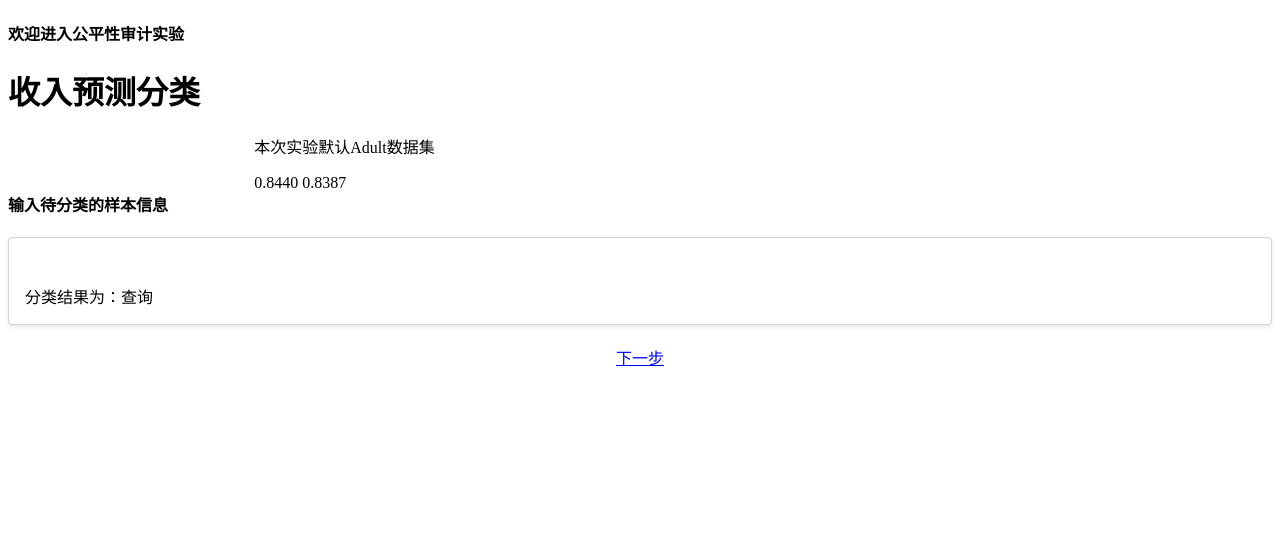
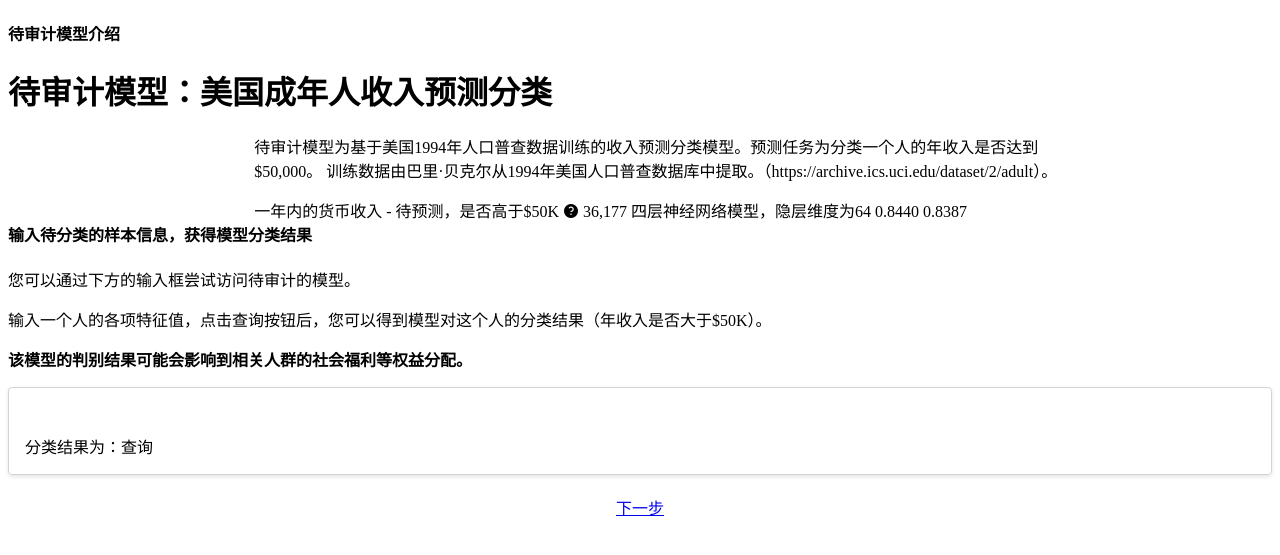
Before and after one commit to shadeoff/FairnessAuditing-DJango, a Django app: page /page01/ in a window 1280 px wide. Shown: the top 555 px of the page. Run offline with Django 4.2, Linux system fonts and the light colour scheme; parts of the project's set-up code (start-up, migrations or seed data) failed here and were passed over; some libraries are stand-ins or nearby versions.

Commit message:
修改page1的交互

```diff
--- a/web/templates/exp01.html
+++ b/web/templates/exp01.html
@@ -38,27 +38,35 @@
     <el-container>
         <!-- Header -->
         <el-header>
-            <h4>欢迎进入公平性审计实验</h4>
+            <h4>待审计模型介绍</h4>
         </el-header>
 
         <!-- Main -->
         <el-main>
             <div class="info">
-                <h1>收入预测分类</h1>
+                <h1>待审计模型：美国成年人收入预测分类</h1>
                 <el-row :gutter="30">
                     <!-- 信息显示 -->
                     <el-col :span="12">
                         <div class="train-info-card">
                             <div class="train-info grid-content bg-purple">
-                                <el-descriptions title="用户信息" :column="1">
-                                    <el-descriptions-item label="训练数据集">本次实验默认Adult数据集</el-descriptions-item>
-                                    <el-descriptions-item label="特征">
+                                <el-descriptions title="模型信息" :column="1">
+                                    <el-descriptions-item label="模型介绍">待审计模型为基于美国1994年人口普查数据训练的收入预测分类模型。预测任务为分类一个人的年收入是否达到$50,000。</el-descriptions-item>
+                                    <el-descriptions-item label="训练数据集">训练数据由巴里·贝克尔从1994年美国人口普查数据库中提取。（https://archive.ics.uci.edu/dataset/2/adult）。</el-descriptions-item>
+                                    <el-descriptions-item label="特征取值范围">
                                         <ul>
                                              <li v-for="(range, feature) in features" :key="feature">
-                                                [[ getFeatureDescription(feature, range) ]]
+                                              [[ getFeatureDescription(feature, range) ]]
+                                              <el-tooltip class="item" effect="light" v-if="getFeatureNote(feature)!=null" :content="getFeatureNote(feature)" placement="right-start"><i class="el-icon-question"/></i></el-tooltip>
                                              </li>
                                         </ul>
                                     </el-descriptions-item>
+                                    <el-descriptions-item label="待预测标签">
+                                        一年内的货币收入 - 待预测，是否高于$50K
+                                        <el-tooltip class="item" effect="light" content="人口普查货币收入被定义为在支付个人所得税、社会保障、工会会费、医疗保险扣除额等之前定期收到的收入(不包括某些货币收入，如资本收益)。" placement="right-start"><i class="el-icon-question"/></i></el-tooltip>
+                                    </el-descriptions-item>
+                                    <el-descriptions-item label="训练集样本数">36,177</el-descriptions-item>
+                                    <el-descriptions-item label="模型类型">四层神经网络模型，隐层维度为64</el-descriptions-item>
                                     <el-descriptions-item label="训练集准确率" >[[ train_accuracy ]]</el-descriptions-item>
                                     <el-descriptions-item label="测试集准确率">[[ test_accuracy ]]</el-descriptions-item>
                                 </el-descriptions>
@@ -69,35 +77,42 @@
                     </el-col>
                     <!-- 输入特征 -->
                     <el-col :span="12">
-                        <h4 style="margin-top: 0">输入待分类的样本信息</h4>
+                        <h4 style="margin-top: 0">输入待分类的样本信息，获得模型分类结果</h4>
+                        <div class="task-content">
+                          <div class="task-content-description">
+                              <p>您可以通过下方的输入框尝试访问待审计的模型。</p>
+                              <p>输入一个人的各项特征值，点击查询按钮后，您可以得到模型对这个人的分类结果（年收入是否大于$50K）。</p>
+                              <p><b>该模型的判别结果可能会影响到相关人群的社会福利等权益分配。</b></p>
+                          </div>
+                        </div>
                         <div class="form-card">
-                            <el-form :model="form" :rules="rules" ref="form" label-width="142px" hide-required-asterisk="true">
+                            <el-form :model="form" :rules="rules" ref="form" label-width="145px" hide-required-asterisk="true">
                                 <div class="form-edit-area">
                                     <el-row :gutter="30">
                                         <el-col :span="12">
-                                            <el-form-item :label="'年龄 (' + default_scope.age[0] + ',' + default_scope.age[1] + ')'" prop="age">
+                                            <el-form-item :label="'年龄 (' + default_scope.age[0] + '~' + default_scope.age[1] + ')'" prop="age">
                                                 <el-input v-model.number="form['age']"></el-input>
                                             </el-form-item>
 
-                                            <el-form-item :label="'每周工作时长 (' + default_scope['hours-per-week'][0] + ',' + default_scope['hours-per-week'][1] + ')'" prop="hours-per-week">
+                                            <el-form-item :label="'每周工作时长 (' + default_scope['hours-per-week'][0] + '~' + default_scope['hours-per-week'][1] + ')'" prop="hours-per-week">
                                                 <el-input  v-model.number="form['hours-per-week']"></el-input>
                                             </el-form-item>
 
-                                            <el-form-item :label="'受教育时长 (' + default_scope['education-num'][0] + ',' + default_scope['education-num'][1] + ')'" prop="education-num">
+                                            <el-form-item :label="'受教育时长 (' + default_scope['education-num'][0] + '~' + default_scope['education-num'][1] + ')'" prop="education-num">
                                                 <el-input v-model.number="form['education-num']"></el-input>
                                             </el-form-item>
 
-                                            <el-form-item :label="'资产收益 (' + default_scope['capital-gain'][0] + ',' + default_scope['capital-gain'][1] + ')'" prop="capital-gain">
+                                            <el-form-item :label="'资产收益 (' + default_scope['capital-gain'][0] + '~' + default_scope['capital-gain'][1] + ')'" prop="capital-gain">
                                                 <el-input v-model.number="form['capital-gain']"></el-input>
                                             </el-form-item>
 
-                                            <el-form-item :label="'资产损失 (' + default_scope['capital-loss'][0] + ',' + default_scope['capital-loss'][1] + ')'" prop="capital-loss">
+                                            <el-form-item :label="'资产损失 (' + default_scope['capital-loss'][0] + '~' + default_scope['capital-loss'][1] + ')'" prop="capital-loss">
                                                 <el-input v-model.number="form['capital-loss']"></el-input>
                                             </el-form-item>
                                         </el-col>
                                         <el-col :span="12">
 
-                                            <el-form-item label="是否为白人" prop="race_White">
+                                            <el-form-item label="种族" prop="race_White">
                                                  <el-select v-model="form['race_White']" placeholder="是否为白人">
                                                   <el-option label="白人" value="1"></el-option>
                                                   <el-option label="非白人" value="0"></el-option>
@@ -105,7 +120,7 @@
 
                                             </el-form-item>
                                             <el-form-item label="性别" prop="sex_Male">
-                                                <el-select v-model="form['sex_Male']" placeholder="请选择性别">
+                                                <el-select v-model="form['sex_Male']" placeholder="男性或女性">
                                                   <el-option label="男" value="0"></el-option>
                                                   <el-option label="女" value="1"></el-option>
                                                 </el-select>
@@ -139,12 +154,12 @@
                                     <el-row :gutter="10">
                                         <el-col :span="12">
                                             <el-form-item>
-                                                <el-button type="primary" @click="submitForm('form')">查询</el-button>
+                                                <el-button type="primary" @click="submitForm('form')" >查询</el-button>
                                               </el-form-item>
                                         </el-col>
                                         <el-col :span="12">
                                             <div style="float: left;">
-                                                <span>分类结果为：</span><span>[[ result ]]</span>
+                                                <span>分类结果为：</span><span v-loading="loading" :class="result_color">[[ result ]]</span>
                                             </div>
                                         </el-col>
                                     </el-row>
@@ -255,24 +270,33 @@
                     {# 准确率 #}
                     train_accuracy:'0.8440',
                     test_accuracy:'0.8387',
-
                     result:'',
-                    rules: {
-
-                    },
+                    rules: {},
+                    loading: false,
+                    result_color: 'red',
                 };
             },
             methods: {
                 {# 提交表单 #}
                 submitForm(formName) {
+                  this.loading = true;
+                  setTimeout(() => {
+                    this.loading = false;
+                  }, 200);
                     this.$refs[formName].validate((valid) => {
                     if (valid) {
                         let form = this.form;
                         axios.post("/api/exp01/", form).then(response =>{
                             this.result = response.data
+                            if (this.result == '年收入低于50K') {
+                              this.result_color = 'red'
+                            } else {
+                              this.result_color = 'green'
+                            }
                         })
                         {#console.log(JSON.stringify(this.form))#}
                     } else {
+                        this.result = ''
                         console.log('error submit!!');
                         return false;
                     }
@@ -297,14 +321,26 @@
                     'capital-loss': `资产损失 - $${range[0]} ~ $${range[1]}`,
                     'education-num': `受教育时长 - ${range[0]}~${range[1]}年`,
                     'hours-per-week': `每周工作时长 - ${range[0]}~${range[1]}小时`,
-                    'race_White': `是否为白人 `,
-                    'sex_Male': `是否为男性 `,
-                    //'marital-status': `婚姻状况 - ${range.join('，')}`,
-                    //'workclass': `工作类型 - ${range.join('，')}`
+                    'race_White': `种族 - 是否为白人 `,
+                    'sex_Male': `性别 - 男性、女性 `,
                     'marital-status': `婚姻状况 - ${range.map(status => this.marital_status_map[status] || status).join('，')}`,
                     'workclass': `工作类型 - ${range.map(classType => this.workclass_map[classType] || classType).join('，')}`
                   };
                   return descriptions[feature] || `${feature} - ${range}`;
+                },
+                getFeatureNote(feature) {
+                  const note = {
+                    'age': null,
+                    'capital-gain': '通过资产销售的方式获得的利润，不计入待预测的“收入”之内',
+                    'capital-loss': '在资产销售过程中产生的损失，不计入待预测的“收入”之内',
+                    'education-num': null,
+                    'hours-per-week': null,
+                    'race-White': null,
+                    'sex-Male': null,
+                    'marital-status': null,
+                    'workclass': null,
+                  };
+                  return note[feature];
                 },
                 generateRules() {
                       const scope = this.default_scope;
@@ -335,7 +371,7 @@
                           { type: 'number', min: scope['capital-loss'][0], max: scope['capital-loss'][1], message: `资产损失必须在${scope['capital-loss'][0]}到${scope['capital-loss'][1]}之间`, trigger: 'blur' }
                         ],
                         'race_White': [
-                          { required: true, message: '请选择是否为白人', trigger: 'change' }
+                          { required: true, message: '请选择种族', trigger: 'change' }
                         ],
                         'sex_Male': [
                           { required: true, message: '请选择性别', trigger: 'change' }
@@ -378,6 +414,15 @@
 
      </script>
 
+     <style>
+      .red {
+        color: red;
+      }
+      .green {
+        color: green;
+      }
+     </style>
+
 </body>
 
 </html>
--- a/web/templates/index.html
+++ b/web/templates/index.html
@@ -51,10 +51,11 @@
                              <!-- 实验基本信息告知 -->
                             <el-tabs v-model="expInfoActiveNum" @tab-click="handleClick">
                                 <el-tab-pane label="实验目的" name="first">
-                                    <div class="text-content">目的详细说明......</div>
+                                    <div class="text-content">背景：人工智能系统决定人类权益，且存在公平性问题，有危害
+                                        <br><br>目的：本研究设计了一种审计人工智能个体公平的框架，能够xxx</div>
                                 </el-tab-pane>
                                 <el-tab-pane label="伦理声明" name="second">
-                                    <div class="text-content">伦理声明详细说明</div>
+                                    <div class="text-content">尊敬的志愿者，感谢您参与我们的用户研究。<br><br>在本研究中，我们将使用您的数据来评估我们设计的审计框架的有效性。<br>您的参与对我们的研究至关重要，但请您放心，您的个人身份信息将被严格保密，并且在研究结果中将进行匿名处理。我们将尽最大努力确保您的隐私和数据安全。<br>您有权随时退出研究，而不会受到任何负面影响。如果您有任何疑问或担忧，请随时与我们联系。<br><br>再次感谢您的参与，您的支持对我们的研究具有重要意义。</div>
                                 </el-tab-pane>
                                 <el-tab-pane label="实验入门介绍" name="third">
                                     <div class="text-content"> 算法公平性是什么</div>
```
Also changed, not shown: web/templates/exp02.html (+14 -14 lines), 2 other files.
